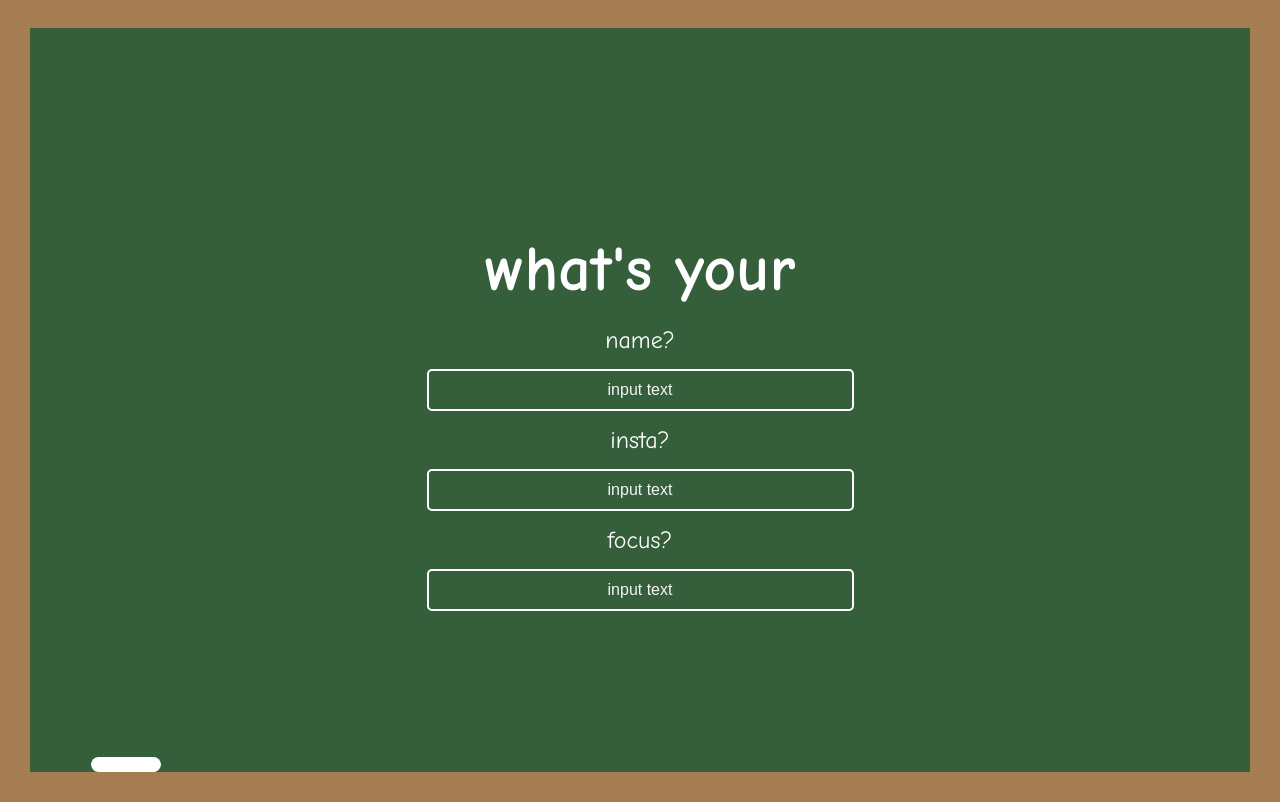
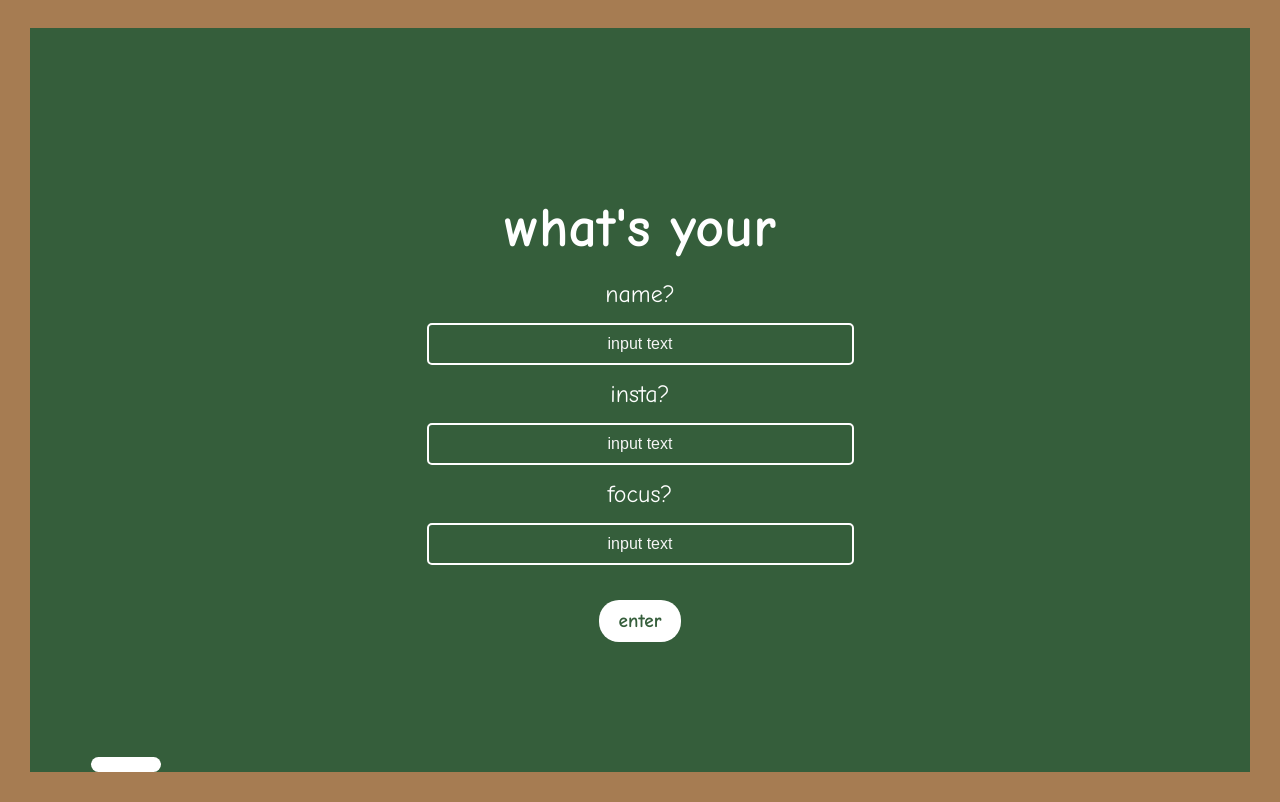
Before and after one commit to aaneres/keys, a plain HTML site: page client/index.html in a window 1280 px wide. Drawn offline with Linux system fonts and the light colour scheme.

Commit message:
Add button to index.html

```diff
--- a/client/index.html
+++ b/client/index.html
@@ -20,6 +20,7 @@
         <label for="focus">focus?</label>
         <input type="text" id="focus" placeholder="input text">
       </form>
+      <button type="submit">enter</button>
     </div>
     <div class="chalk">
         <div class="chalk white"></div>
--- a/client/styles.css
+++ b/client/styles.css
@@ -8,6 +8,26 @@ body {
     display: flex;
     justify-content: center;
     align-items: center;
+  }
+
+/* Button Styling */
+button {
+    margin-top: 35px;
+    padding: 10px 20px;
+    font-size: 1.2em;
+    color: #355E3B;
+    background: white;
+    border: none;
+    border-radius: 20px;
+    cursor: pointer;
+    font-family: inherit;
+    font-weight: bold;
+    transition: all 0.3s ease;
+  }
+
+  button:hover {
+    background: #f4f4f4;
+    box-shadow: 0 5px 10px rgba(0, 0, 0, 0.4);
   }
 
   /* Chalkboard Styles */
@@ -38,7 +58,7 @@ body {
   }
 
   h1 {
-    font-size: 4em;
+    font-size: 3.5em;
     margin-bottom: 20px;
     text-transform: lowercase;
   }
```
